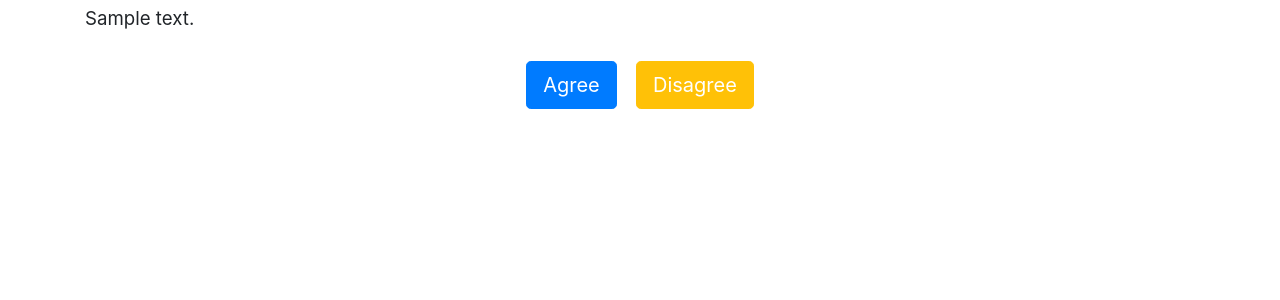
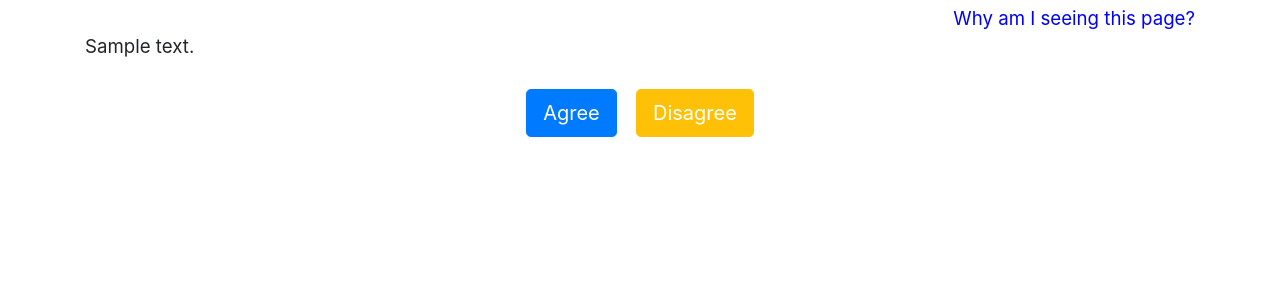
Before and after one commit to matthew-cheney/crowd-sorting-multi-threaded, a Flask app: template crowdsorting/templates/consentform.html in a window 1280 px wide. Shown: the part 60-360 px from the top of the page. Run offline with Flask 2, Linux system fonts and the light colour scheme; tables that the repository leaves empty hold one stand-in row (values such as "Sample post"); the template is opened without the code that fills it: values that come from a table or form of the project are taken from there, most other values are stand-ins (such as "Sample title", 1, 10 or a date in 2020); some libraries are stand-ins or nearby versions.

Commit message:
reset consent on project update or delete

```diff
--- a/crowdsorting/app_resources/ProjectHandler.py
+++ b/crowdsorting/app_resources/ProjectHandler.py
@@ -68,5 +68,9 @@ def delete_project(project_name):
 
 def update_project_info(name, description, selection_prompt, preferred_prompt,
                         unpreferred_prompt, consent_form, landing_page):
+    project = DBProxy.get_project(project_name=name)
+    if project is None:
+        return False
+    DBProxy.delete_all_consents_from_project(project_name=name)
     return DBProxy.update_project(name, description, selection_prompt, preferred_prompt,
                            unpreferred_prompt, consent_form, landing_page)
--- a/crowdsorting/templates/consentform.html
+++ b/crowdsorting/templates/consentform.html
@@ -1,6 +1,11 @@
 {% extends "layout.html" %}
 
 {% block content %}
+<div class="row">
+    <div class="col-lg-12 text-right">
+        <a style="color: blue; cursor: pointer;" onclick="show_explanation_modal()">Why am I seeing this page?</a>
+    </div>
+</div>
 <div class="row">
     <div class="col-lg-12">
         {{ consent_form_text | safe }}
@@ -19,4 +24,39 @@
     </div>
 </div>
 <br/><br/>
+
+
+<div id="page_explanation_modal" class="modal">
+  <div class="modal-content text-center">
+      <div class="row">
+          <div class="col-md-12 text-center">
+          <h3>Why am I seeing this page?</h3>
+              <hr>
+              <h4>In order to participate in this project, you must agree to the terms and conditions.</h4>
+              <hr>
+              <h4>If you have previously agreed to these terms and conditions and were shown this page again, that project administrator has likely updated the project or its terms and conditions. To continue participating, you must agree to the terms and conditions again.</h4>
+              <hr>
+              <button class="btn btn-warning btn-lg" onclick="hide_explanation_modal()">Close</button>
+          </div>
+      </div>
+  </div>
+</div>
+
+<script>
+  var page_explanation_modal = document.getElementById('page_explanation_modal')
+  function show_explanation_modal() {
+    page_explanation_modal.style.display = "block";
+  }
+
+  function hide_explanation_modal() {
+    page_explanation_modal.style.display = "none";
+  }
+
+  window.onclick = function(event) {
+    if (event.target == page_explanation_modal) {
+      page_explanation_modal.style.display = "none";
+    }
+  }
+</script>
+
     {% endblock content %}
```
